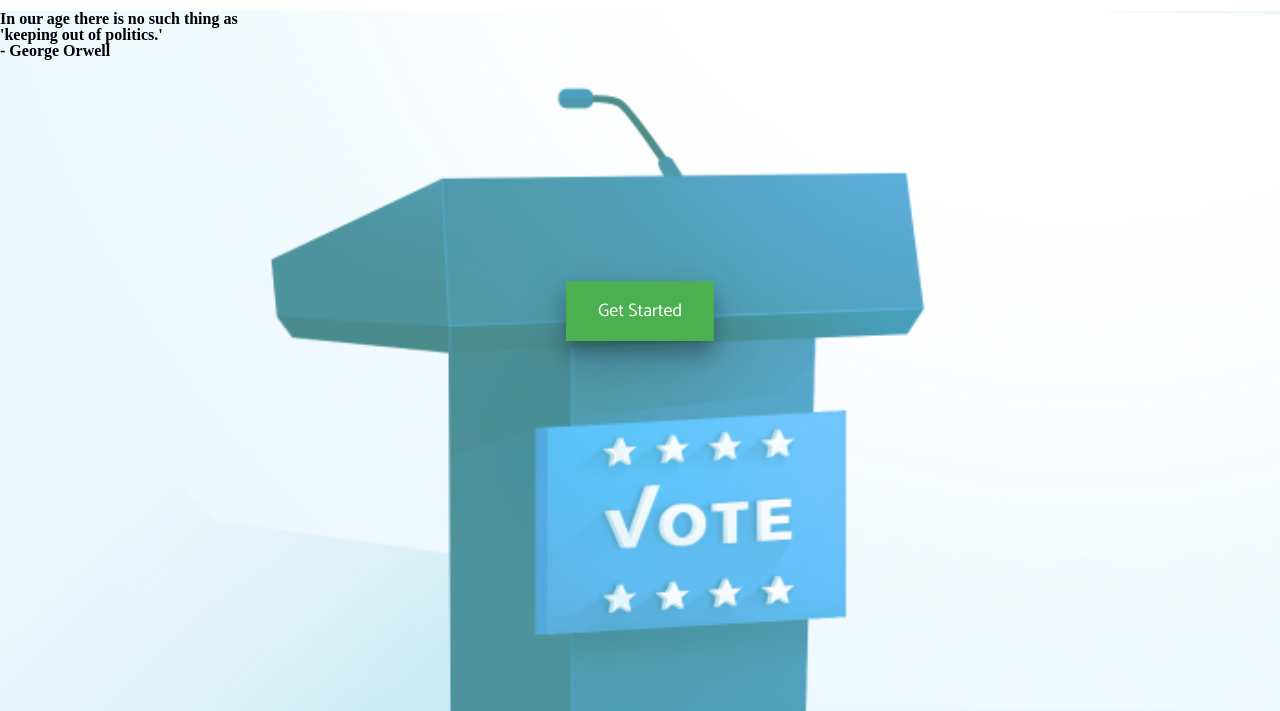
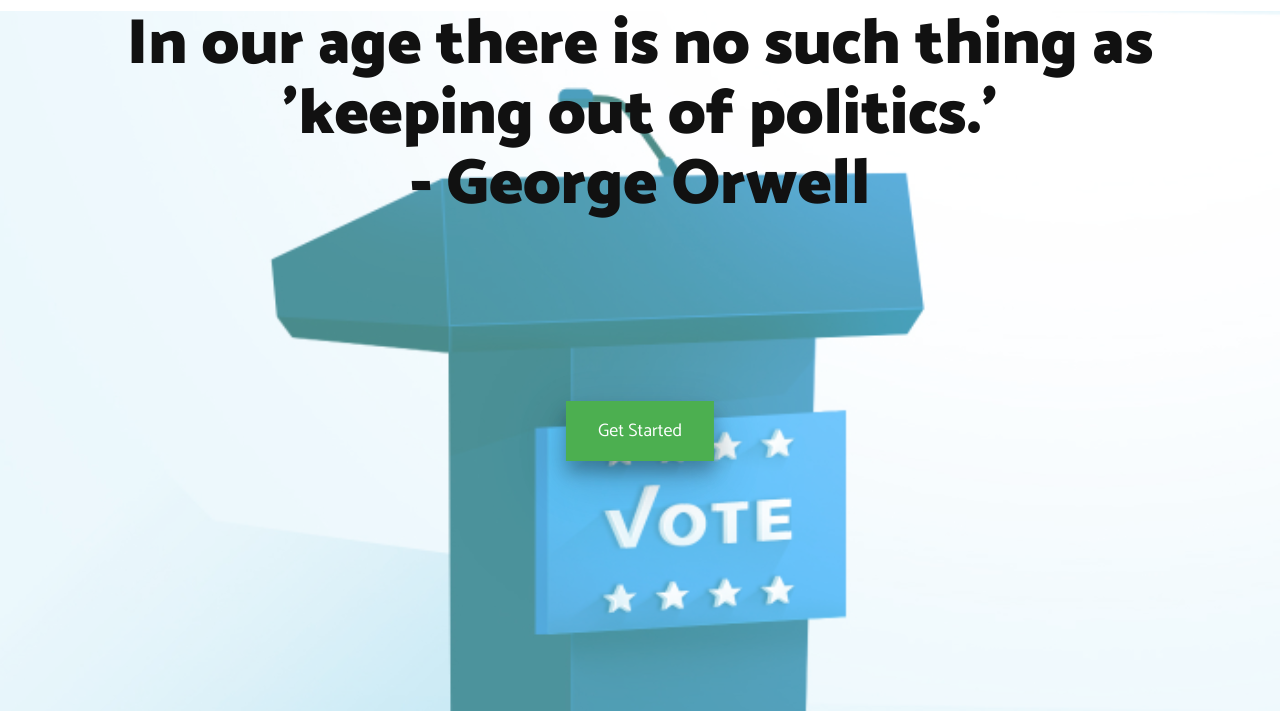
Before and after one commit to ogwurujohnson/Politico, a plain HTML site: page UI/index.html in a window 1280 px wide. Shown: the part 89-800 px from the top of the page. Drawn offline with Linux system fonts and the light colour scheme.

Commit message:
Style quote

```diff
--- a/UI/assets/css/style.css
+++ b/UI/assets/css/style.css
@@ -165,6 +165,15 @@ header .auth-button {
   display: table;
 }
 
+.landing-page h2 {
+  font-family: Catamaran;
+  font-size: 5vw;
+  font-weight: 900;
+  line-height: 70px;
+  color: #111;
+  text-align: center;
+}
+
 .auth-big-button {
   background-color: #4CAF50; /* Green */
   border: none;
@@ -176,7 +185,7 @@ header .auth-button {
   font-family: Catamaran;
   font-size: 18px;
   position: absolute;
-  top: 50%;
+  top: 65%;
   left: 50%;
   cursor: pointer;
   transform: translate(-50%, -50%);
```
